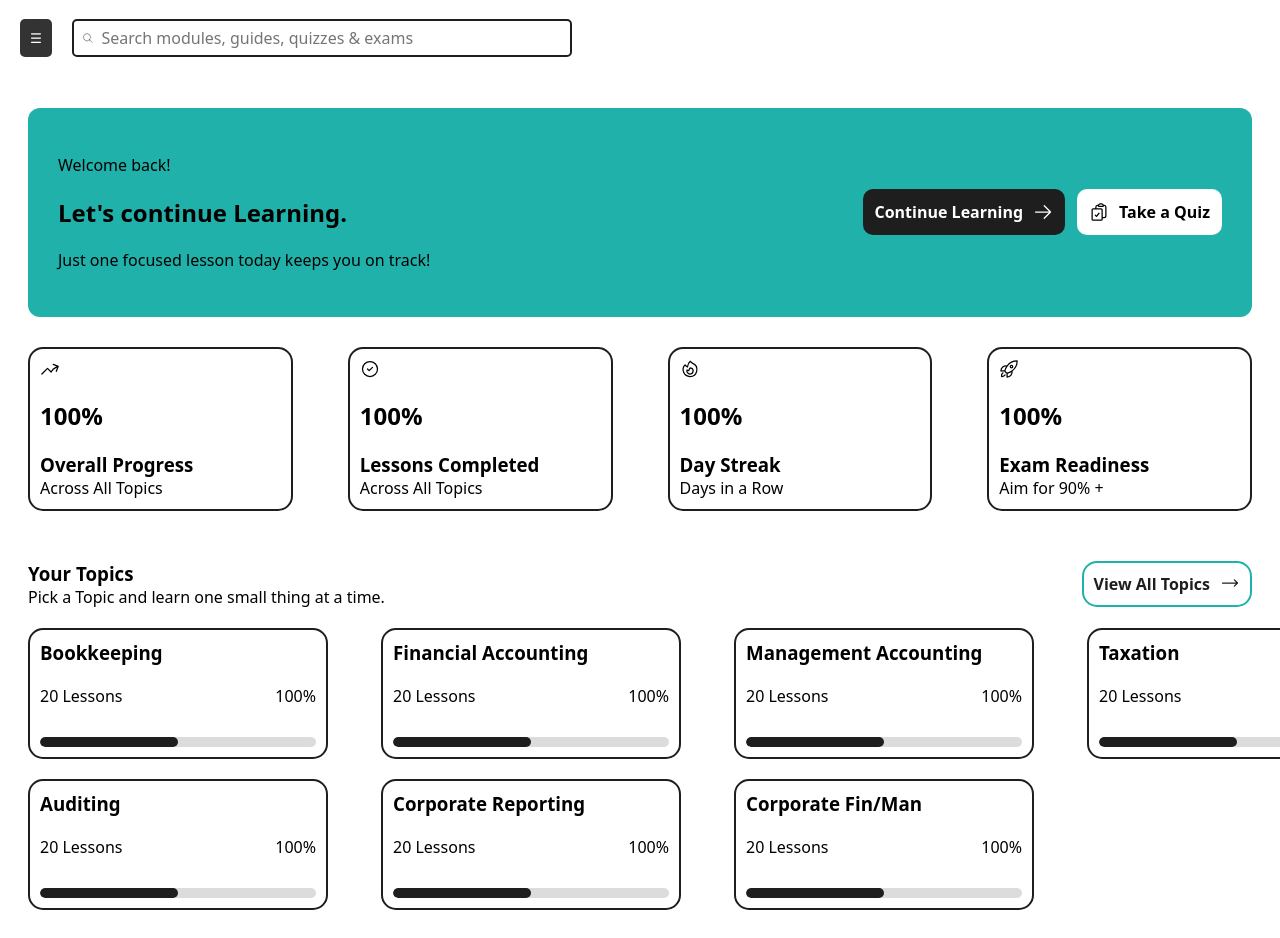
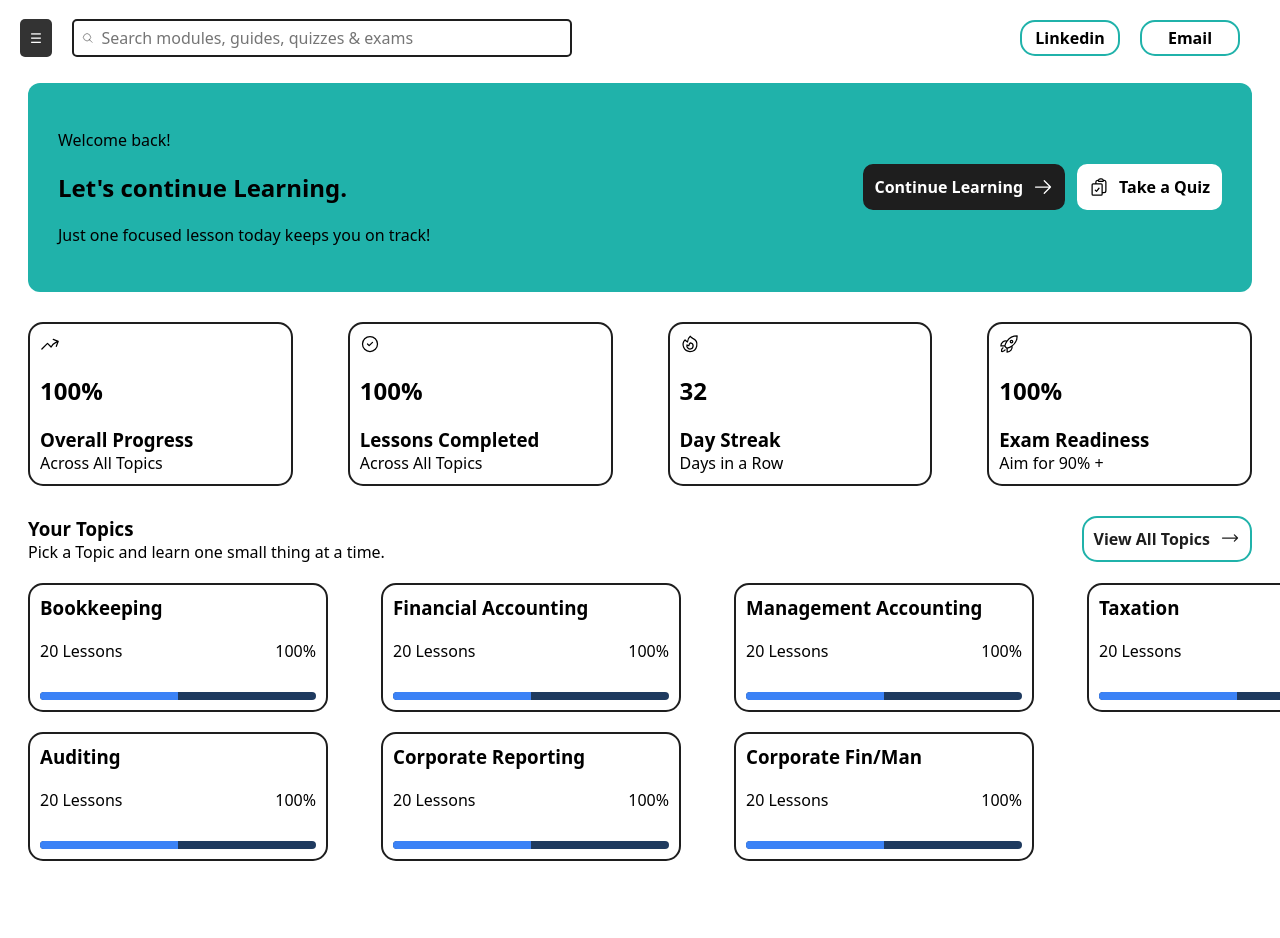
Before and after one commit to Sean1Mitchell/teach-accounting, a plain HTML site: page index.html in a window 1280 px wide. Shown: the top 938 px of the page. After the commit the page ends 889 px from the top, so only its background shows below. Drawn offline with Linux system fonts and the light colour scheme.

Commit message:
made a first draft on dashboard

```diff
--- a/index.html
+++ b/index.html
@@ -2,7 +2,7 @@
 <head>
     <meta charset="UTF-8">
     <meta name="viewport" content="width=device-width, initial-scale=1.0">
-    <title>Learn Accounting</title>
+    <title>Teach Accounting</title>
     <link rel="stylesheet" href="styles.css">
 </head>
 <body>
@@ -24,14 +24,15 @@
             </div>
 
             <div class="right-side">
-
+                <p><a href="https://www.linkedin.com/in/sean-mitchell-8440081b7/" target="_blank" rel="noopener noreferrer"></a>Linkedin</p>
+                <p><a href="mailto:40802776@live.napier.ac.uk?subject=Enquiry" target="_blank" rel="noopener noreferrer"></a>Email</p>
             </div>
         </header>
 
         <div class="sidebar">
 
             <div class="sidebar-head">
-                <h4>Learn Accounting</h4>
+                <h4>Teach Accounting</h4>
             </div>
 
             <hr class="sidebar-divider">
@@ -145,7 +146,7 @@
                 <path stroke-linecap="round" stroke-linejoin="round" d="M15.362 5.214A8.252 8.252 0 0 1 12 21 8.25 8.25 0 0 1 6.038 7.047 8.287 8.287 0 0 0 9 9.601a8.983 8.983 0 0 1 3.361-6.867 8.21 8.21 0 0 0 3 2.48Z" />
                 <path stroke-linecap="round" stroke-linejoin="round" d="M12 18a3.75 3.75 0 0 0 .495-7.468 5.99 5.99 0 0 0-1.925 3.547 5.975 5.975 0 0 1-2.133-1.001A3.75 3.75 0 0 0 12 18Z" />
                 </svg>
-                <h2>100%</h2>
+                <h2>32</h2>
                 <h3>Day Streak</h3>
                 <p>Days in a Row</p>
             </div>
@@ -260,12 +261,6 @@
 
         </div>
 
-        <div class="portion5">
-
-        </div>
-
-        </div>
-
     </div>
 
     <script src="main.js"></script>
--- a/styles.css
+++ b/styles.css
@@ -3,9 +3,12 @@
     box-sizing: border-box;
 }
 
+html {
+    scroll-behavior: smooth;
+}
+
 .container {
     display: flex;
-    min-height: 100vh;
 }
 
 /* Header */
@@ -23,6 +26,7 @@ header {
 
     left: 0;
     transition: left 0.5s ease;
+    justify-content: space-between;
 }
 
 /* Move entire header */
@@ -34,6 +38,43 @@ header.active {
     display: flex;
     flex-direction: row;
     gap: 20px;
+}
+
+.right-side {
+    display: flex;
+    flex-direction: row;
+    gap: 20px;
+    padding-right: 40px;
+}
+
+.right-side p {
+    display: flex;
+    align-items: center;
+    justify-content: center;
+    border: 2px solid lightseagreen;
+    border-radius: 15px;
+    width: 100px;
+    cursor: pointer;
+    transition: 0.5s;
+    text-decoration: none;
+    font-weight: bold;
+    padding: 5px 0 5px 0;
+}
+
+.right-side a {
+    color: black;
+}
+
+.right-side a:visited {
+    color: black;
+    text-decoration: none;
+}
+
+.right-side p:hover {
+    background-color: lightseagreen;
+    color: white;
+    box-shadow: 0 0 15px lightseagreen;
+    border: 2px solid lightseagreen;
 }
 
 .menu-btn {
@@ -113,7 +154,7 @@ header.active {
 .main-content {
     width: 100%;
     max-width: 1400px;
-    margin-top: 80px;
+    margin-top: 55px;
     margin-left: auto;
     margin-right: auto;
     padding: 20px;
@@ -220,7 +261,7 @@ header.active {
 .portion3 {
     display: flex;
     flex-direction: row;
-    margin-top: 50px;
+    margin-top: 30px;
     justify-content: space-between;
 }
 
@@ -295,8 +336,8 @@ header.active {
 
 .progress-container {
     width: 100%;
-    height: 10px;
-    background-color: #dcdcdc;
+    height: 8px;
+    background-color: #1E3A5F;
     border-radius: 999px;
     overflow: hidden;
     margin-top: 10px;
@@ -305,7 +346,7 @@ header.active {
 .progress-bar {
     width: 50%;
     height: 100%;
-    background-color: #1e1e1e;
-    border-radius: 999px;
+    background-color: #3B82F6;
+    border-radius: 0;
     transition: width 0.3s ease;
 }
```
